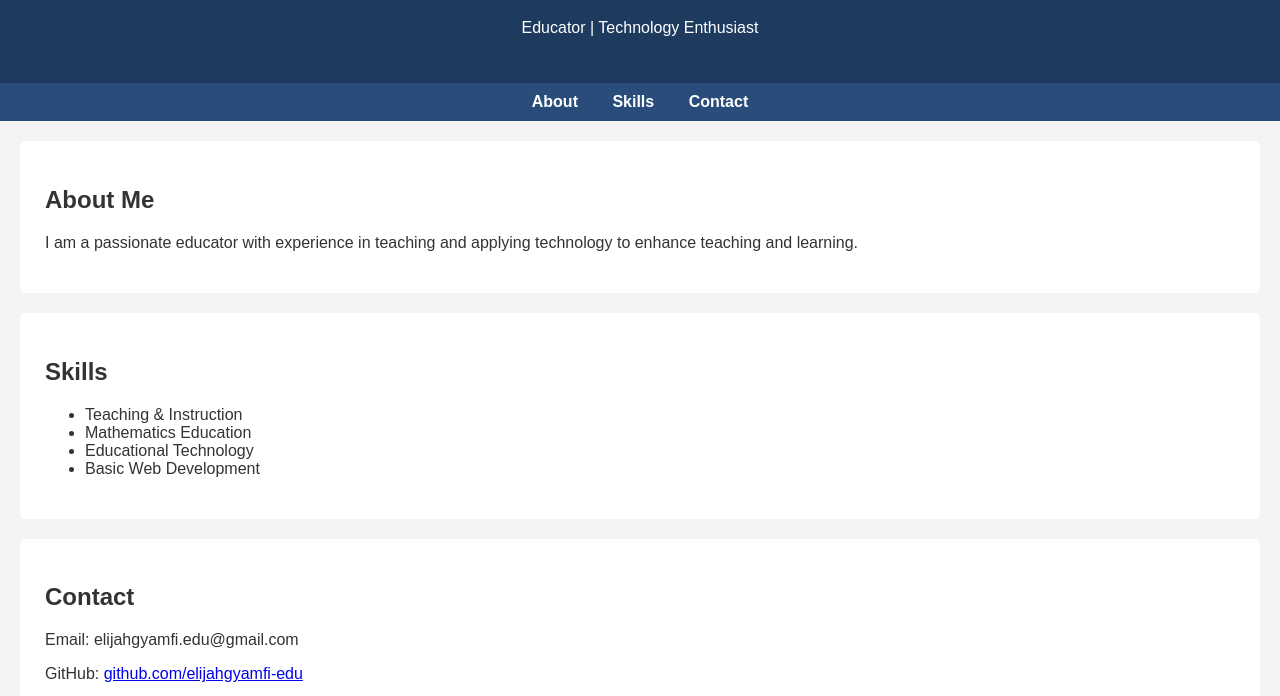
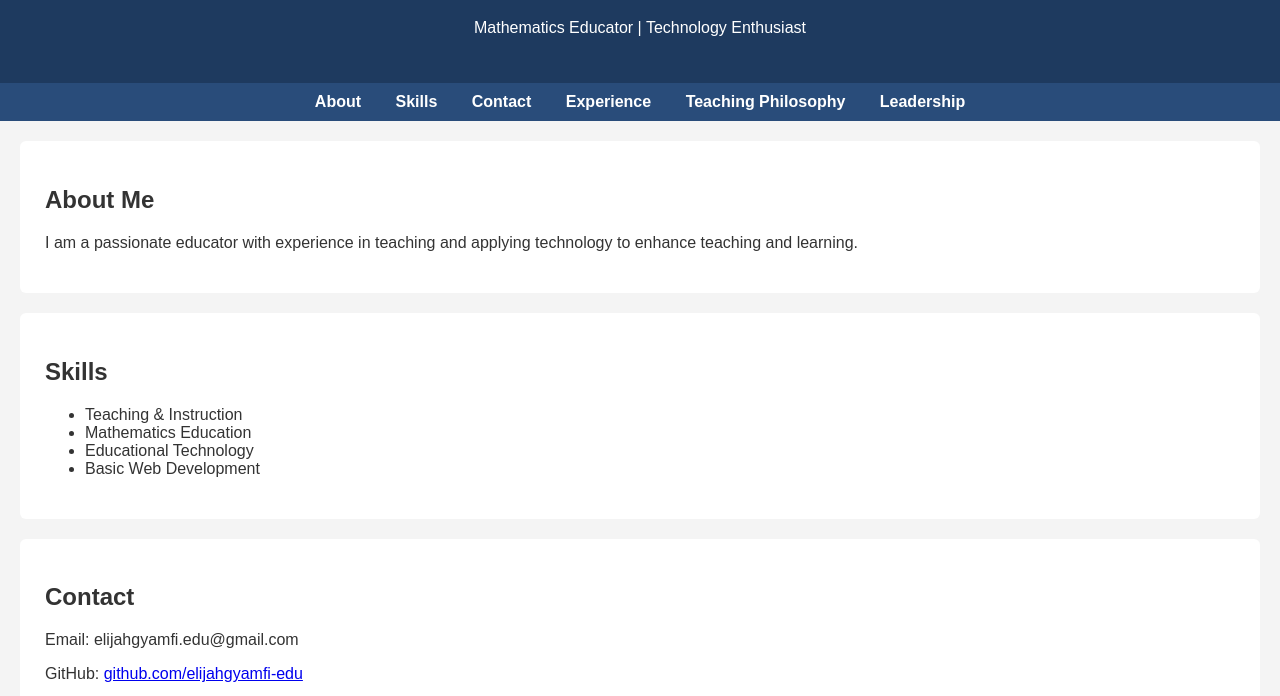
Before and after one commit to elijahgyamfi-edu/elijahgyamfi-edu.github.io, a plain HTML site: page index.html in a window 1280 px wide. Shown: the part 91-787 px from the top of the page. Drawn offline with Linux system fonts and the light colour scheme.

Commit message:
Update header and add new navigation links

```diff
--- a/index.html
+++ b/index.html
@@ -10,13 +10,16 @@
 
 <header>
     <h1>Elijah Gyamfi</h1>
-    <p>Educator | Technology Enthusiast</p>
+    <p>Mathematics Educator | Technology Enthusiast</p>
 </header>
 
 <nav>
     <a href="#about">About</a>
     <a href="#skills">Skills</a>
     <a href="#contact">Contact</a>
+    <a href="#experience">Experience</a>
+    <a href="#teaching philosophy">Teaching Philosophy</a>
+    <a href="leadership">Leadership</a>
 </nav>
 
 <section id="about">
```
